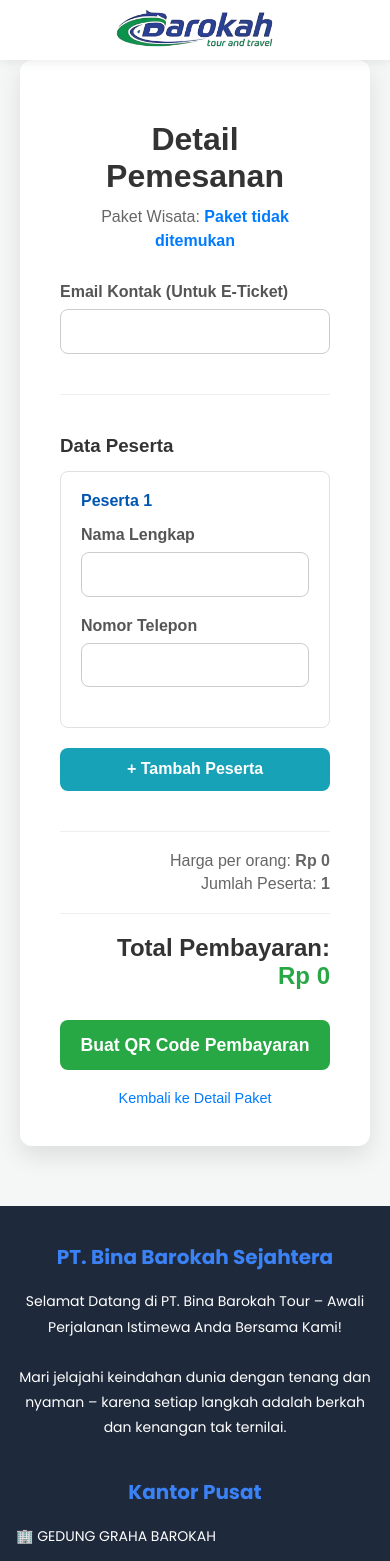
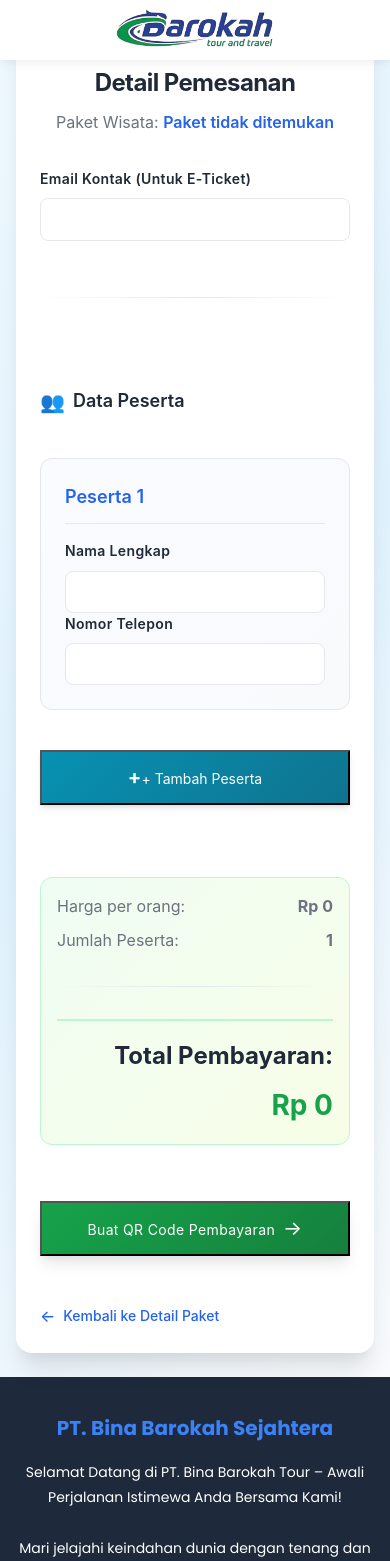
Before and after one commit to Arul250703/barokah-travel, a React (Create React App) app: page /pembayaran in a window 390 px wide. Shown: the top 1561 px of the page. Built offline with nearby package versions, Linux system fonts and the light colour scheme.

Commit message:
Perubahan 4

```diff
--- a/src/components/styles/Beranda.css
+++ b/src/components/styles/Beranda.css
@@ -1,4 +1,3 @@
-/* src/components/styles/Beranda.css */
 @import url('https://fonts.googleapis.com/css2?family=Poppins:wght@300;400;500;600;700&display=swap');
 
 :root {
@@ -369,7 +368,6 @@
 /* --- Custom CTA Section --- */
 .custom-cta {
     position: relative;
-    /* PERBAIKAN: Menggunakan padding-top dan padding-bottom yang besar */
     height: auto;
     min-height: 400px;
     overflow: hidden;
@@ -378,20 +376,19 @@
     justify-content: center;
     text-align: center;
     color: white;
-    padding: 80px 24px; /* Menambahkan padding agar konten tidak menempel */
+    padding: 80px 24px;
 }
 
 .cta-video {
     position: absolute;
     top: 50%;
     left: 50%;
-    /* PERBAIKAN: Transformasi untuk memusatkan video */
-    transform: translate(-50%, -50%);
+    transform: translate(0%, 0%); /* <-- Kunci untuk memusatkan video */
     min-width: 100%;
     min-height: 100%;
     width: auto;
     height: auto;
-    object-fit: cover;
+    object-fit: cover; /* <-- Kunci untuk menutupi area & menjaga rasio */
     z-index: 1;
 }
 
@@ -508,7 +505,7 @@
         max-width: 100%;
     }
     .custom-cta {
-        height: 300px;
+        min-height: 300px; /* Menyesuaikan tinggi minimal untuk mobile */
         padding: 40px 16px;
     }
     .cta-text h2 {
--- a/src/components/styles/DetailPembayaran.css
+++ b/src/components/styles/DetailPembayaran.css
@@ -1,244 +1,454 @@
 /* src/pages/DetailPembayaran.css */
 
+:root {
+  --primary-color: #2563eb;
+  --primary-hover: #1d4ed8;
+  --success-color: #16a34a;
+  --success-hover: #15803d;
+  --danger-color: #dc2626;
+  --danger-hover: #b91c1c;
+  --info-color: #0891b2;
+  --info-hover: #0e7490;
+  --text-primary: #1f2937;
+  --text-secondary: #6b7280;
+  --text-muted: #9ca3af;
+  --border-color: #e5e7eb;
+  --border-hover: #d1d5db;
+  --background-light: #f8fafc;
+  --background-white: #ffffff;
+  --shadow-sm: 0 1px 2px 0 rgba(0, 0, 0, 0.05);
+  --shadow-md: 0 4px 6px -1px rgba(0, 0, 0, 0.1), 0 2px 4px -1px rgba(0, 0, 0, 0.06);
+  --shadow-lg: 0 10px 15px -3px rgba(0, 0, 0, 0.1), 0 4px 6px -2px rgba(0, 0, 0, 0.05);
+  --shadow-xl: 0 20px 25px -5px rgba(0, 0, 0, 0.1), 0 10px 10px -5px rgba(0, 0, 0, 0.04);
+  --radius-sm: 6px;
+  --radius-md: 8px;
+  --radius-lg: 12px;
+  --radius-xl: 16px;
+  --transition: all 0.2s cubic-bezier(0.4, 0, 0.2, 1);
+}
+
+/* === MAIN LAYOUT === */
 .payment-page {
-  font-family: Arial, sans-serif;
-  background-color: #f4f7f6;
+  font-family: 'Inter', -apple-system, BlinkMacSystemFont, 'Segoe UI', Roboto, sans-serif;
+  background: linear-gradient(135deg, #f0f9ff 0%, #e0f2fe 50%, #f8fafc 100%);
+  min-height: 100vh;
   display: flex;
   justify-content: center;
-  align-items: flex-start; /* Ubah ke flex-start agar tidak terpotong */
-  min-height: 100vh;
-  padding: 60px 20px;
+  align-items: flex-start;
+  padding: 2rem 1rem;
+  line-height: 1.6;
 }
 
 .payment-container {
-  background-color: #ffffff;
-  padding: 40px;
-  border-radius: 12px;
-  box-shadow: 0 10px 25px rgba(0, 0, 0, 0.1);
+  background: var(--background-white);
+  border-radius: var(--radius-xl);
+  box-shadow: var(--shadow-xl);
   width: 100%;
-  max-width: 600px; /* Lebarkan sedikit untuk form */
-  text-align: center;
+  max-width: 42rem;
+  padding: 2.5rem;
+  position: relative;
+  overflow: hidden;
 }
 
+.payment-container::before {
+  content: '';
+  position: absolute;
+  top: 0;
+  left: 0;
+  right: 0;
+  height: 4px;
+  background: linear-gradient(90deg, var(--primary-color), var(--info-color), var(--success-color));
+}
+
+/* === TYPOGRAPHY === */
 .payment-title {
   font-size: 2rem;
-  color: #333;
-  margin-bottom: 10px;
+  font-weight: 700;
+  color: var(--text-primary);
+  margin-bottom: 0.5rem;
+  text-align: center;
+  letter-spacing: -0.025em;
 }
 
 .payment-subtitle {
-  color: #666;
-  margin-bottom: 30px;
-  line-height: 1.5;
+  color: var(--text-secondary);
+  font-size: 1rem;
+  margin-bottom: 2rem;
+  text-align: center;
+  line-height: 1.6;
 }
 
 .payment-subtitle strong {
-  color: #007bff;
+  color: var(--primary-color);
+  font-weight: 600;
 }
 
+/* === FORM STYLES === */
 .payment-form {
   display: flex;
   flex-direction: column;
+  gap: 1.5rem;
 }
 
+.form-group {
+  display: flex;
+  flex-direction: column;
+  gap: 0.5rem;
+}
+
+.form-group label {
+  font-weight: 600;
+  color: var(--text-primary);
+  font-size: 0.875rem;
+  letter-spacing: 0.025em;
+}
+
+.form-group input {
+  width: 100%;
+  padding: 0.875rem 1rem;
+  border: 1.5px solid var(--border-color);
+  border-radius: var(--radius-md);
+  font-size: 1rem;
+  color: var(--text-primary);
+  background: var(--background-white);
+  box-sizing: border-box;
+  transition: var(--transition);
+}
+
+.form-group input:focus {
+  outline: none;
+  border-color: var(--primary-color);
+  box-shadow: 0 0 0 3px rgba(37, 99, 235, 0.1);
+  background: #fefefe;
+}
+
+.form-group input:hover:not(:focus) {
+  border-color: var(--border-hover);
+}
+
+/* === PARTICIPANT CARDS === */
 .peserta-title {
-  text-align: left;
-  margin-top: 20px;
-  margin-bottom: 15px;
-  color: #333;
+  font-size: 1.125rem;
+  font-weight: 600;
+  color: var(--text-primary);
+  margin: 2rem 0 1rem 0;
+  display: flex;
+  align-items: center;
+  gap: 0.5rem;
+}
+
+.peserta-title::before {
+  content: '👥';
+  font-size: 1.25rem;
 }
 
 .peserta-card {
-  border: 1px solid #e0e0e0;
-  border-radius: 8px;
-  padding: 20px;
-  margin-bottom: 20px;
-  text-align: left;
+  border: 1.5px solid var(--border-color);
+  border-radius: var(--radius-lg);
+  padding: 1.5rem;
+  margin-bottom: 1rem;
+  background: linear-gradient(135deg, #fafbff 0%, #f8fafc 100%);
+  transition: var(--transition);
+}
+
+.peserta-card:hover {
+  border-color: var(--primary-color);
+  box-shadow: var(--shadow-md);
+  transform: translateY(-1px);
 }
 
 .peserta-header {
   display: flex;
   justify-content: space-between;
   align-items: center;
-  margin-bottom: 15px;
+  margin-bottom: 1rem;
+  padding-bottom: 0.75rem;
+  border-bottom: 1px solid var(--border-color);
 }
 
 .peserta-header h4 {
   margin: 0;
-  color: #0056b3;
+  color: var(--primary-color);
+  font-weight: 600;
+  font-size: 1.125rem;
+}
+
+/* === BUTTONS === */
+.btn-base {
+  font-weight: 600;
+  border-radius: var(--radius-md);
+  cursor: pointer;
+  transition: var(--transition);
+  border: none;
+  font-size: 0.875rem;
+  display: inline-flex;
+  align-items: center;
+  justify-content: center;
+  gap: 0.5rem;
 }
 
 .remove-btn {
-  background: none;
-  border: 1px solid #dc3545;
-  color: #dc3545;
-  padding: 5px 10px;
-  border-radius: 5px;
-  cursor: pointer;
-  font-size: 0.8rem;
+  @extend .btn-base;
+  background: transparent;
+  border: 1.5px solid var(--danger-color);
+  color: var(--danger-color);
+  padding: 0.5rem 1rem;
 }
 
 .remove-btn:hover {
-  background: #dc3545;
+  background: var(--danger-color);
   color: white;
+  transform: translateY(-1px);
+  box-shadow: var(--shadow-sm);
 }
 
 .add-btn {
-  background-color: #17a2b8;
+  @extend .btn-base;
+  background: linear-gradient(135deg, var(--info-color) 0%, var(--info-hover) 100%);
   color: white;
-  padding: 12px;
-  border: none;
-  border-radius: 8px;
-  cursor: pointer;
-  margin-bottom: 20px;
-  font-weight: bold;
+  padding: 1rem;
+  font-size: 1rem;
+  margin-bottom: 1rem;
+  box-shadow: var(--shadow-md);
 }
 
 .add-btn:hover {
-  background-color: #138496;
+  transform: translateY(-2px);
+  box-shadow: var(--shadow-lg);
 }
 
-.form-group {
-  margin-bottom: 20px;
+.add-btn::before {
+  content: '+';
+  font-size: 1.25rem;
+  font-weight: 700;
 }
 
-.form-group label {
-  display: block;
-  margin-bottom: 8px;
-  font-weight: bold;
-  color: #555;
-  text-align: left;
+.submit-btn {
+  @extend .btn-base;
+  background: linear-gradient(135deg, var(--success-color) 0%, var(--success-hover) 100%);
+  color: white;
+  padding: 1rem 2rem;
+  font-size: 1.125rem;
+  margin-top: 2rem;
+  box-shadow: var(--shadow-lg);
+  letter-spacing: 0.025em;
 }
 
-.form-group input {
-  width: 100%;
-  padding: 12px;
-  border: 1px solid #ccc;
-  border-radius: 8px;
-  font-size: 1rem;
-  box-sizing: border-box;
+.submit-btn:hover {
+  transform: translateY(-2px);
+  box-shadow: var(--shadow-xl);
 }
 
-.form-group input:focus {
-  outline: none;
-  border-color: #007bff;
-  box-shadow: 0 0 5px rgba(0, 123, 255, 0.5);
+.submit-btn::after {
+  content: '→';
+  font-size: 1.25rem;
+  margin-left: 0.5rem;
 }
 
+.back-to-form-btn {
+  @extend .btn-base;
+  background: linear-gradient(135deg, var(--primary-color) 0%, var(--primary-hover) 100%);
+  color: white;
+  padding: 0.875rem 1.5rem;
+  font-size: 1rem;
+  box-shadow: var(--shadow-md);
+}
+
+.back-to-form-btn:hover {
+  transform: translateY(-2px);
+  box-shadow: var(--shadow-lg);
+}
+
+/* === DIVIDERS & SECTIONS === */
 .divider {
   border: 0;
   height: 1px;
-  background-color: #eee;
-  margin: 20px 0;
+  background: linear-gradient(90deg, transparent, var(--border-color), transparent);
+  margin: 2rem 0;
 }
 
 .summary-section {
-  margin-top: 20px;
-  padding-top: 20px;
-  border-top: 1px solid #eee;
-  text-align: right;
+  margin-top: 2rem;
+  padding: 1.5rem;
+  background: linear-gradient(135deg, #f0fdf4 0%, #f7fee7 100%);
+  border-radius: var(--radius-lg);
+  border: 1px solid #bbf7d0;
 }
 
 .price-per-person {
-  color: #666;
+  color: var(--text-secondary);
   font-size: 1rem;
-  margin-bottom: 5px;
+  margin-bottom: 0.5rem;
+  display: flex;
+  justify-content: space-between;
+  align-items: center;
 }
 
 .total-price {
-  margin-top: 10px;
   font-size: 1.5rem;
-  font-weight: bold;
-  color: #333;
+  font-weight: 700;
+  color: var(--text-primary);
+  display: flex;
+  justify-content: space-between;
+  align-items: center;
+  padding-top: 1rem;
+  border-top: 2px solid #bbf7d0;
+  margin-top: 1rem;
 }
 
 .total-price span {
-  color: #28a745;
-}
-
-.submit-btn {
-  background-color: #28a745;
-  color: white;
-  padding: 15px;
-  border: none;
-  border-radius: 8px;
-  font-size: 1.1rem;
-  font-weight: bold;
-  cursor: pointer;
-  margin-top: 30px;
-  transition: background-color 0.3s ease;
-}
-
-.submit-btn:hover {
-  background-color: #218838;
+  color: var(--success-color);
+  font-size: 1.75rem;
 }
 
 .back-link {
-  display: block;
-  margin-top: 20px;
-  color: #007bff;
+  display: inline-flex;
+  align-items: center;
+  gap: 0.5rem;
+  margin-top: 1.5rem;
+  color: var(--primary-color);
   text-decoration: none;
-  font-size: 0.9rem;
+  font-size: 0.875rem;
+  font-weight: 500;
+  transition: var(--transition);
 }
 
 .back-link:hover {
+  color: var(--primary-hover);
   text-decoration: underline;
+  transform: translateX(-2px);
 }
 
-/* Styles for QR Code Page */
+.back-link::before {
+  content: '←';
+  font-size: 1rem;
+}
+
+/* === QR CODE SECTION === */
 .qr-container {
-  background-color: #ffffff;
-  padding: 40px;
-  border-radius: 12px;
-  box-shadow: 0 10px 25px rgba(0, 0, 0, 0.1);
+  background: var(--background-white);
+  border-radius: var(--radius-xl);
+  box-shadow: var(--shadow-xl);
   width: 100%;
-  max-width: 800px;
+  max-width: 50rem;
+  padding: 2.5rem;
   text-align: center;
+  position: relative;
+  overflow: hidden;
+}
+
+.qr-container::before {
+  content: '';
+  position: absolute;
+  top: 0;
+  left: 0;
+  right: 0;
+  height: 4px;
+  background: linear-gradient(90deg, var(--success-color), var(--info-color));
 }
 
 .qr-title {
   font-size: 2rem;
-  color: #28a745;
+  font-weight: 700;
+  color: var(--success-color);
+  margin-bottom: 0.5rem;
+  letter-spacing: -0.025em;
+}
+
+.qr-title::before {
+  content: '✅ ';
+  font-size: 2rem;
+  margin-right: 0.5rem;
 }
 
 .qr-subtitle {
-  color: #666;
-  margin-bottom: 30px;
+  color: var(--text-secondary);
+  margin-bottom: 2rem;
+  font-size: 1rem;
+  line-height: 1.6;
 }
 
 .qr-grid {
   display: grid;
-  grid-template-columns: repeat(auto-fit, minmax(180px, 1fr));
-  gap: 20px;
-  margin-bottom: 30px;
+  grid-template-columns: repeat(auto-fit, minmax(200px, 1fr));
+  gap: 1.5rem;
+  margin-bottom: 2rem;
 }
 
 .qr-card {
-  border: 1px solid #eee;
-  border-radius: 8px;
-  padding: 20px;
+  border: 1.5px solid var(--border-color);
+  border-radius: var(--radius-lg);
+  padding: 2rem 1.5rem;
+  background: linear-gradient(135deg, #fafbff 0%, #f8fafc 100%);
+  transition: var(--transition);
   display: flex;
   flex-direction: column;
   align-items: center;
   justify-content: center;
+  gap: 1rem;
+}
+
+.qr-card:hover {
+  border-color: var(--success-color);
+  box-shadow: var(--shadow-md);
+  transform: translateY(-2px);
 }
 
 .qr-name {
-  margin-top: 10px;
-  font-weight: bold;
-  color: #333;
+  font-weight: 600;
+  color: var(--text-primary);
+  font-size: 1rem;
+  text-align: center;
 }
 
-.back-to-form-btn {
-  background-color: #007bff;
-  color: white;
-  padding: 12px 25px;
-  border: none;
-  border-radius: 8px;
-  cursor: pointer;
-  font-weight: bold;
+/* === RESPONSIVE DESIGN === */
+@media (max-width: 640px) {
+  .payment-page {
+    padding: 1rem 0.5rem;
+  }
+
+  .payment-container,
+  .qr-container {
+    padding: 1.5rem;
+    margin: 0.5rem;
+  }
+
+  .payment-title,
+  .qr-title {
+    font-size: 1.5rem;
+  }
+
+  .peserta-header {
+    flex-direction: column;
+    align-items: flex-start;
+    gap: 1rem;
+  }
+
+  .summary-section {
+    padding: 1rem;
+  }
+
+  .qr-grid {
+    grid-template-columns: 1fr;
+    gap: 1rem;
+  }
 }
 
-.back-to-form-btn:hover {
-  background-color: #0056b3;
+@media (max-width: 480px) {
+  .form-group input {
+    padding: 0.75rem;
+    font-size: 0.875rem;
+  }
+
+  .submit-btn,
+  .add-btn {
+    padding: 0.875rem;
+    font-size: 0.875rem;
+  }
+
+  .total-price {
+    flex-direction: column;
+    align-items: flex-end;
+    gap: 0.5rem;
+  }
 }
```
